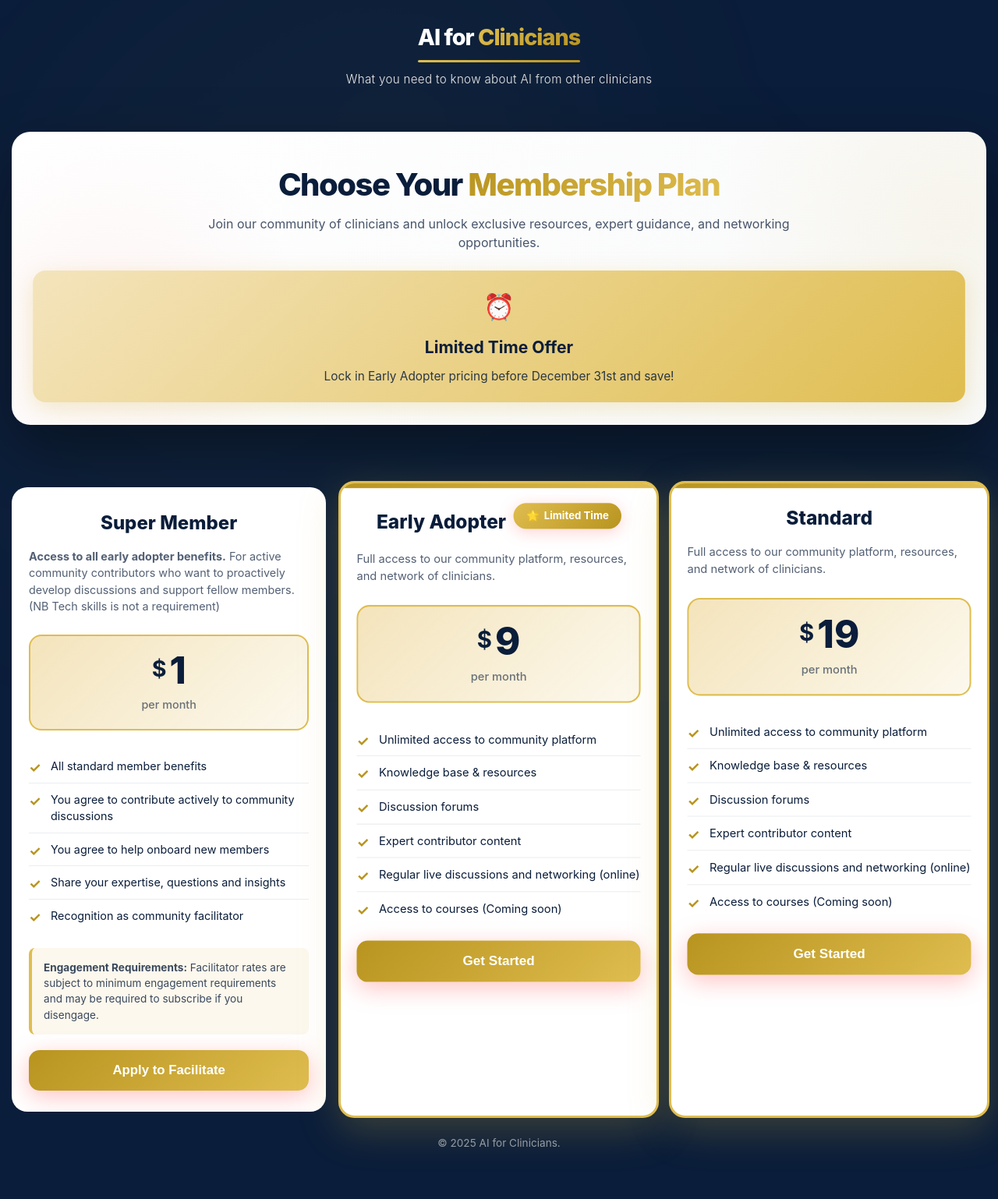
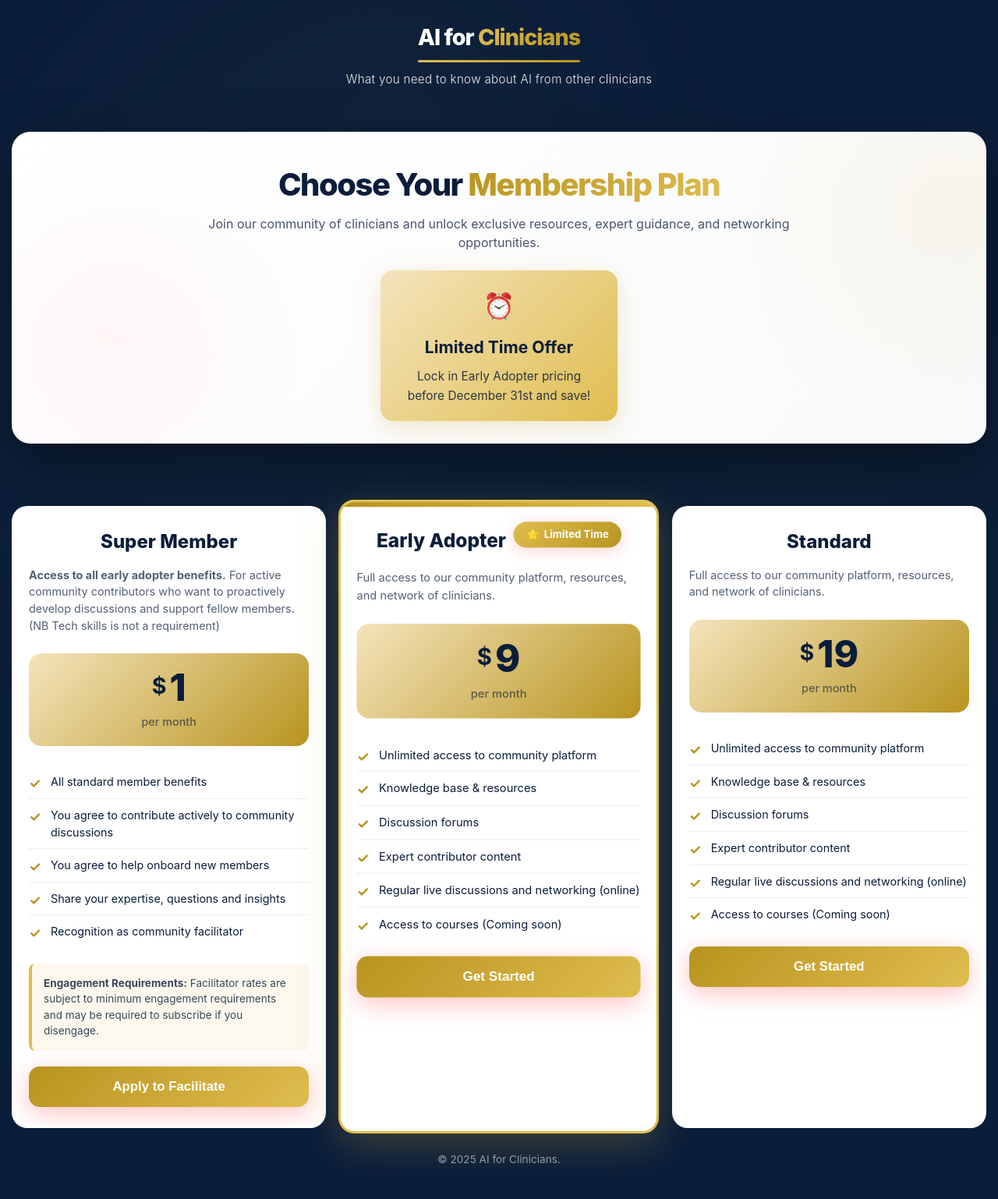
Before and after one commit to keisler-au/aiforclin, a Jekyll site: the page built from community/memberships.html, in a window 1280 px wide. Shown: the whole page at 78% size. Built offline with Jekyll 4.4.1, drawn with Linux system fonts in a browser that asks for light colours.

Commit message:
colour styling

```diff
--- a/community/memberships.html
+++ b/community/memberships.html
@@ -82,7 +82,7 @@ title: Choose Your Membership
         <button class="c-submit-button" type="button">Get Started</button>
     </article>
 
-    <article class="c-feature featured">
+    <article class="c-feature">
         <header class="card-header">
             <div class="header-title">
                 <h3 id="memberPlanTitle">Standard</h3>
--- a/community/styles/memberships.css
+++ b/community/styles/memberships.css
@@ -13,6 +13,8 @@
     margin-top: 25px;
     box-shadow: 0 8px 30px rgba(212, 175, 55, 0.25);
     animation: pulse 2s ease-in-out infinite;
+    max-width: 300px;
+    margin: 0 auto;
 }
 
 .deadline-notice .icon {
@@ -67,9 +69,9 @@
 .price-container {
     margin: 25px 0;
     padding: 20px;
-    background: linear-gradient(135deg, var(--primary-accent-light), rgba(223, 189, 79, 0.1));
+    background: linear-gradient(135deg, var(--primary-accent-light), var(--primary-accent-dark));
     border-radius: 16px;
-    border: 2px solid var(--primary-accent);
+    /* border: 2px solid var(--primary-accent); */
 }
 
 .price {
```
